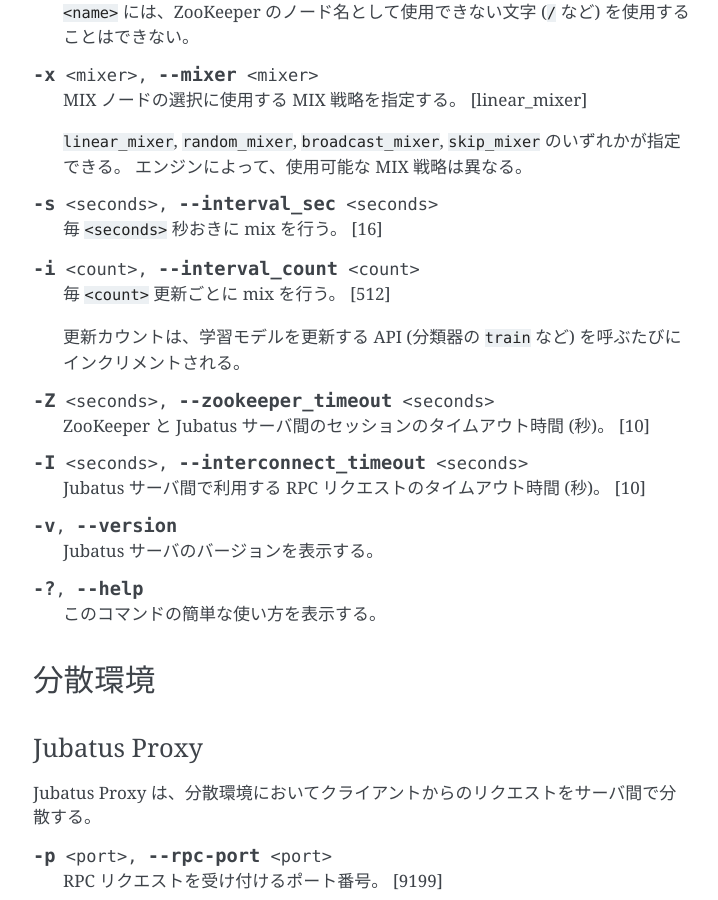
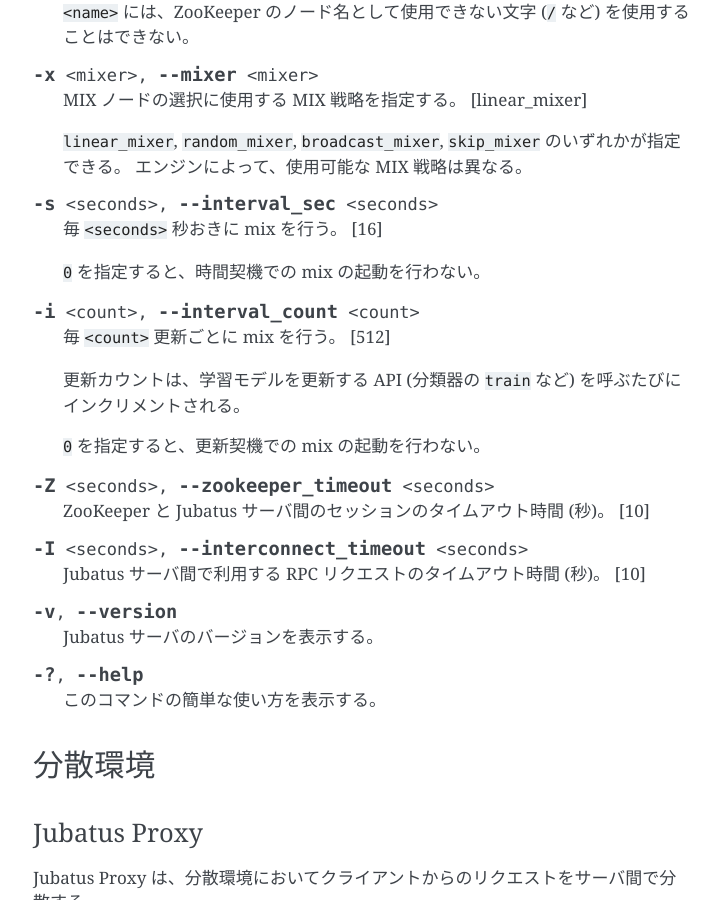
Before and after one commit to jubatus/website, a Sphinx documentation site: the page built from source/ja/commands.rst, in a window 1280 px wide and 900 px high, scrolled down 1607 px. Shown: the whole window, without its empty margins (387-1105 px from the left). Built offline with Sphinx 7.4.7, drawn with Linux system fonts in a browser that asks for light colours; the version number could not be read and is left out.

Commit message:
document options to disable MIX trigger

```diff
--- a/source/en/commands.rst
+++ b/source/en/commands.rst
@@ -92,11 +92,15 @@
 
    Invoke "mix" in every ``<seconds>`` second. [16]
 
+   Specifying ``0`` disables time-based mix invocation.
+
 .. option:: -i <count>, --interval_count <count>
 
    Invoke "mix" in every ``<count>`` updates. [512]
 
    The update is counted when API that updates the training model (such as ``train`` in the classifier) is called.
+
+   Specifying ``0`` disables update-based mix invocation.
 
 .. option:: -Z <seconds>, --zookeeper_timeout <seconds>
 
--- a/source/ja/commands.rst
+++ b/source/ja/commands.rst
@@ -92,11 +92,15 @@
 
    毎 ``<seconds>`` 秒おきに mix を行う。 [16]
 
+   ``0`` を指定すると、時間契機での mix の起動を行わない。
+
 .. option:: -i <count>, --interval_count <count>
 
    毎 ``<count>`` 更新ごとに mix を行う。 [512]
 
    更新カウントは、学習モデルを更新する API (分類器の ``train`` など) を呼ぶたびにインクリメントされる。
+
+   ``0`` を指定すると、更新契機での mix の起動を行わない。
 
 .. option:: -Z <seconds>, --zookeeper_timeout <seconds>
 
```
